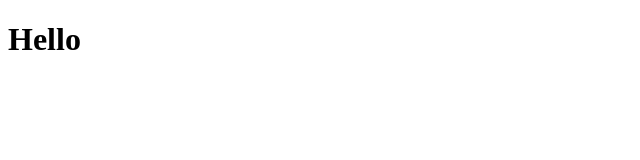
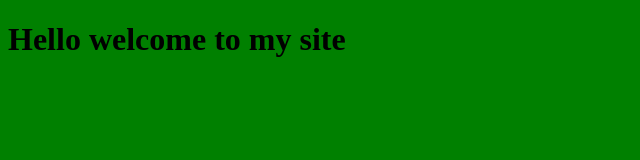
Before and after one commit to mverma45/super-umbrella, a plain HTML site: page index.html in a window 1280 px wide. Shown: the whole page, without its empty margins (0-640 px from the left). Drawn offline with Linux system fonts and the light colour scheme.

Commit message:
adding styles

```diff
--- a/index.html
+++ b/index.html
@@ -4,8 +4,11 @@
     <meta charset="UTF-8">
     <meta http-equiv="X-UA-Compatible" content="IE=edge">
     <meta name="viewport" content="width=device-width, initial-scale=1.0">
+    <link rel="stylesheet" href="styles.css">
+    <script src="script.js" defer></script>
     <title>Website</title>
-    <h1>Hello</h1>
+    <h1>Hello welcome to my site</h1>
+
 </head>
 <body>
 
--- /dev/null
+++ b/styles.css
@@ -0,0 +1,3 @@
+body{
+    background: green;
+}
```
Also changed, not shown: script.js (added).
